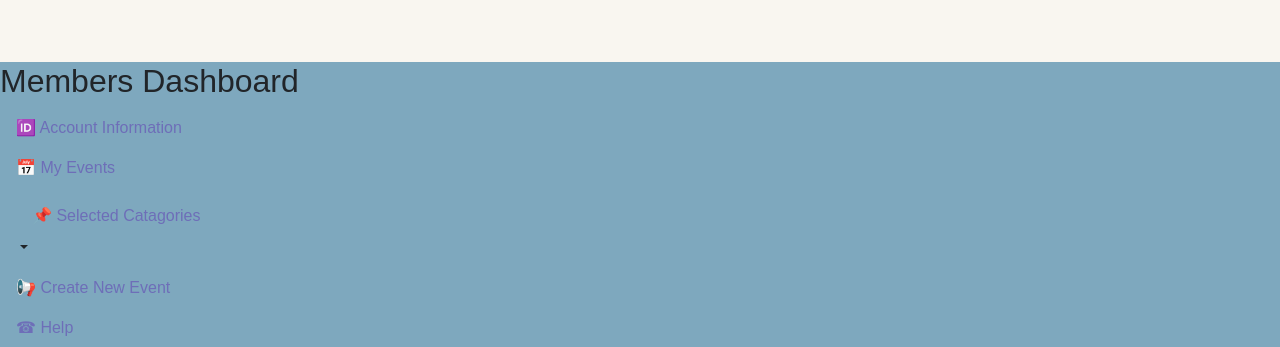
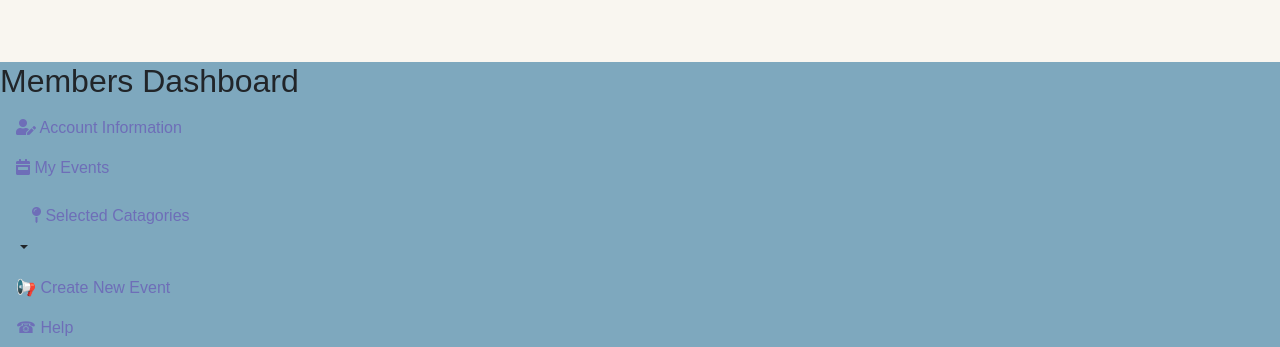
Before and after one commit to CodemasterInstitute/Eventure, a PHP site: page /dashboard.php in a window 1280 px wide. Shown: the part 64-411 px from the top of the page. Run offline with PHP 8.4, Linux system fonts and the light colour scheme; some libraries are stand-ins or nearby versions.

Commit message:
added icons to dashboard

```diff
--- a/dashboard.php
+++ b/dashboard.php
@@ -114,13 +114,13 @@
       <h2>Members Dashboard</h2>
         <ul class="nav flex-column">
             <li class="nav-item">
-              <a class="nav-link active" href="#">&#127380 Account Information</a>
+              <a class="nav-link active" href="#"><i class="fas fa-user-edit"></i> Account Information</a>
             </li>
             <li class="nav-item">
-              <a class="nav-link" href="#">&#128197 My Events</a>
+              <a class="nav-link" href="#"><i class="fas fa-calendar-week"></i> My Events</a>
             </li>
             <li class="nav-link dropdown-toggle" href="#" id="navbarDropdown" role="button" data-toggle="dropdown" aria-haspopup="true" aria-expanded="false">
-              <a class="nav-link" href="#">&#128204 Selected Catagories</a>
+              <a class="nav-link" href="#"><i class="fas fa-map-pin"></i> Selected Catagories</a>
               <div class="dropdown-menu" aria-labelledby="navbarDropdown">
                   <a class="dropdown-item" href="#">Sport</a>
                   <a class="dropdown-item" href="#">Comedy</a>
```
